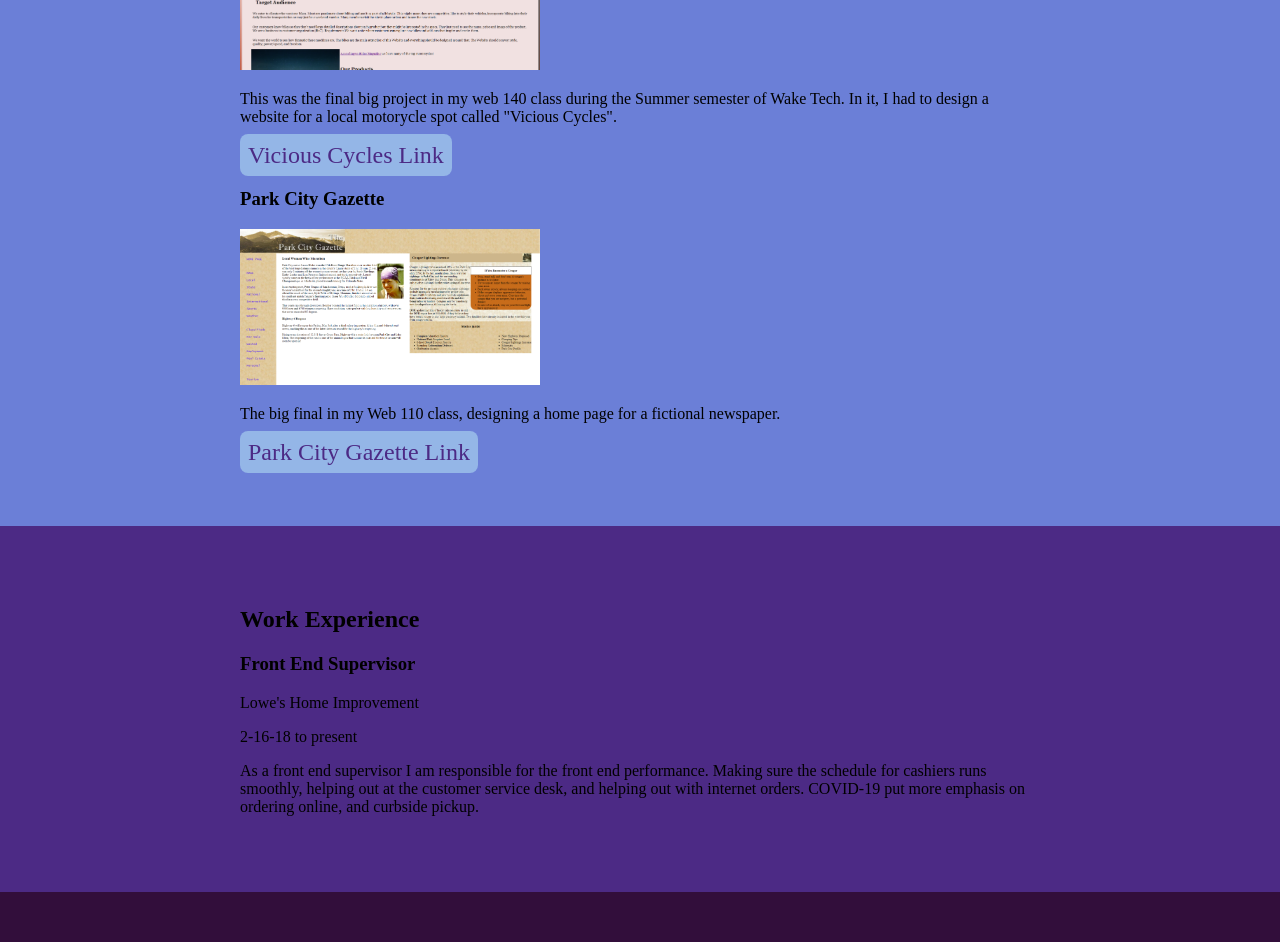
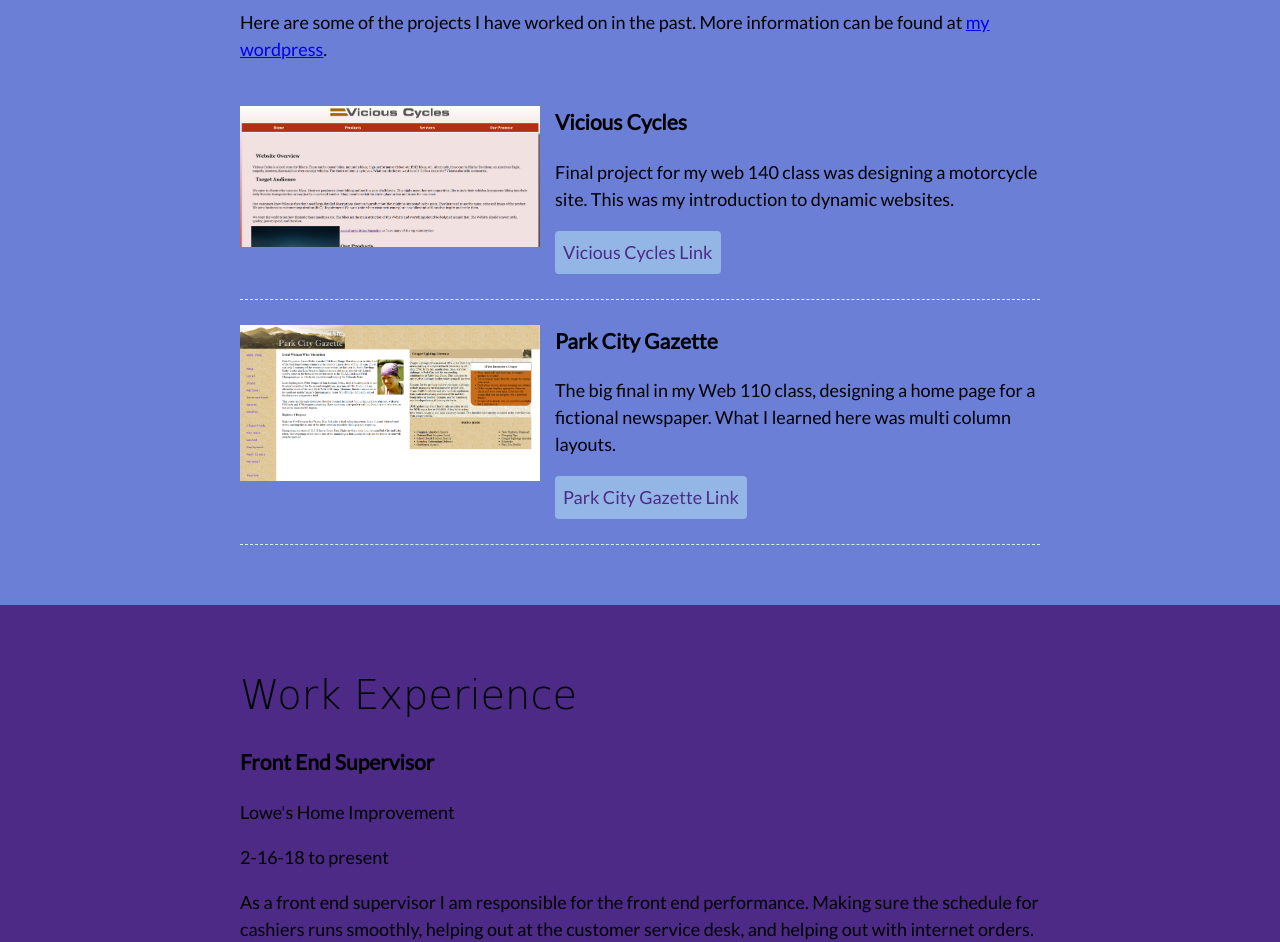
Before and after one commit to stgaskill/resumesam210, a plain HTML site: page index.html in a window 1280 px wide. Shown: the part 618-1560 px from the top of the page. Drawn offline with Linux system fonts and the light colour scheme; a web font is replaced by a local one.

Commit message:
Add files via upload

```diff
--- a/index.html
+++ b/index.html
@@ -4,6 +4,7 @@
     <meta charset="UTF-8">
     <meta name="viewport" content="width=device-width, initial-scale=1.0">
     <title>Samuel Gaskill's web profile</title>
+    <link href="https://fonts.googleapis.com/css2?family=Lato&family=Ranchers&display=swap" rel="stylesheet">
     <link rel="stylesheet" href="stylesheet.css">
   </head>
   <body>
@@ -28,19 +29,24 @@
       <section class="featured">
         <div class="content-wrap">
           <h2>Featured Projects</h2>
-        <p>Here are some of the projects I have worked on in the past. More information can be found at <a href="">my wordpress</a>.</p>
+          <p>Here are some of the projects I have worked on in the past. More information can be found at <a href="https://stgaskill.wordpress.com/" target="_blank">my wordpress</a>.</p>
+
 
         <!-- Copy the whole <section> block to add more projects. -->
-        <section class="featured">
+        <section class="featureditem">
+          <img src="vicioussnap.png" alt="vicious cycles home page">
           <h3>Vicious Cycles</h3>
-          <img src="vicioussnap.png" alt="vicious cycles home page">
-          <p>This was the final big project in my web 140 class during the Summer semester of Wake Tech. In it, I had to design a website for a local motorycle spot called "Vicious Cycles".</p>
+          <p>Final project for my web 140 class was designing a motorcycle site. This was my introduction to dynamic websites.</p>
           <a class="btn" href="http://wcet3.waketech.edu/stgaskill/WEB140/Project1.1/index.html" target="_blank">Vicious Cycles Link</a>
 
+        </section>
+
+        <section class="featureditem">
+          <img src="parkcity.png" alt="Park City Gazette home page">
           <h3>Park City Gazette</h3>
-          <img src="parkcity.png" alt="Park City Gazette home page">
-          <p>The big final in my Web 110 class, designing a home page for a fictional newspaper.</p>
+          <p>The big final in my Web 110 class, designing a home page for a fictional newspaper. What I learned here was multi column layouts.</p>
           <a class="btn" href="http://wcet3.waketech.edu/stgaskill/WEB110/finale/index.html" target="_blank">Park City Gazette Link</a>
+
         </section>
         <!-- End of Project block. -->
       </section>
@@ -82,7 +88,8 @@
       </section>
 
       <!-- *****************  CONTACT INFO / SOCIAL MEDIA  ***************** -->
-      <footer>
+      <footer class='footer'>
+        <div class="content-wrap">
           <h2>Let's Keep in Touch!</h2>
 
           <!-- Social media and contact links. Add or remove any networks. -->
@@ -93,6 +100,7 @@
             <li><a href="#" target="_blank">LinkedIn</a></li>
             <li><a href="#" target="_blank">Facebook</a></li>
           </ul>
+        </div>
       </footer>
     </main>
   </body>
--- a/stylesheet.css
+++ b/stylesheet.css
@@ -12,16 +12,42 @@ https://coolors.co/320e3b-4c2a85-5c55ae-6b7fd7-94b6e7-bcedf6-cdf4e4-ddfbd2
 /*GLOBAL STYLES
 -------------------------------------------------------------*/
 
+html{
+    box-sizing: border-box;
+}
+
+*,*:before,*:after{
+    box-sizing: inherit;
+}
+
 body{
-    background-color: #DDFBD2;
     margin: 0;
     padding: 0;
+    font-family:  'Lato', sans-serif;
+    font-size: 18px;
+    line-height: 1.5;
+}
+
+h1{
+    font-size: 80px;
+    line-height: 1.2;
+}
+
+h2{
+
+    font-size: 40px;
+}
+
+h1,h2{
+    font-family: 'Ranchers', cursive;
+    font-weight: 300;
+    margin:0;
 }
 
 .content-wrap{
     width: 800px;
     margin: 0 auto;
-    padding: 60px;
+    padding: 60px 0;
 }
 
 img{
@@ -37,7 +63,7 @@ a:hover{
 
 .intro{
     background:#BCEDF6;
-    font-size: larger;
+
 }
 
 
@@ -45,21 +71,42 @@ a:hover{
 /*FEATURED PROJECT SECTION
 -------------------------------------------------------------*/
 
-.featured{
+.featured,.featuredhead{
     background-color: #6B7FD7;
+}
+
+.featuredhead{
+    margin-bottom: 0 auto;
 }
 
 .featured .btn{
     background: #94B6E7;
     padding: 8px;
-    border-radius: 8px;
+    border-radius: 4px;
     text-decoration: none;
     color: #4C2A85;
-    font-size: 1.5em;
+    font-size: 1em;
+    display: inline-block;
 }
 
 .featured .btn:hover{
     opacity: 80%;
+}
+
+.featureditem{
+    overflow: hidden;
+    border-bottom: 1px dashed #CDF4E4;
+    padding: 25px 0;
+    margin-bottom: 0;
+}
+
+.featureditem img{
+    float: left;
+    margin-right: 15px;
+}
+
+.featureditem h3{
+    margin-top: 0;
 }
 
 /*WORK SECTION
@@ -76,3 +123,10 @@ a:hover{
     background-color: #320E3B;
     color: #DDFBD2;
 }
+
+/*EDUCATION SECTION
+-------------------------------------------------------------*/
+.footer{
+    background-color: #2D0D36;
+    color: #DDFBD2;
+}
```
Lines whose indentation alone changed are shown as unchanged.
